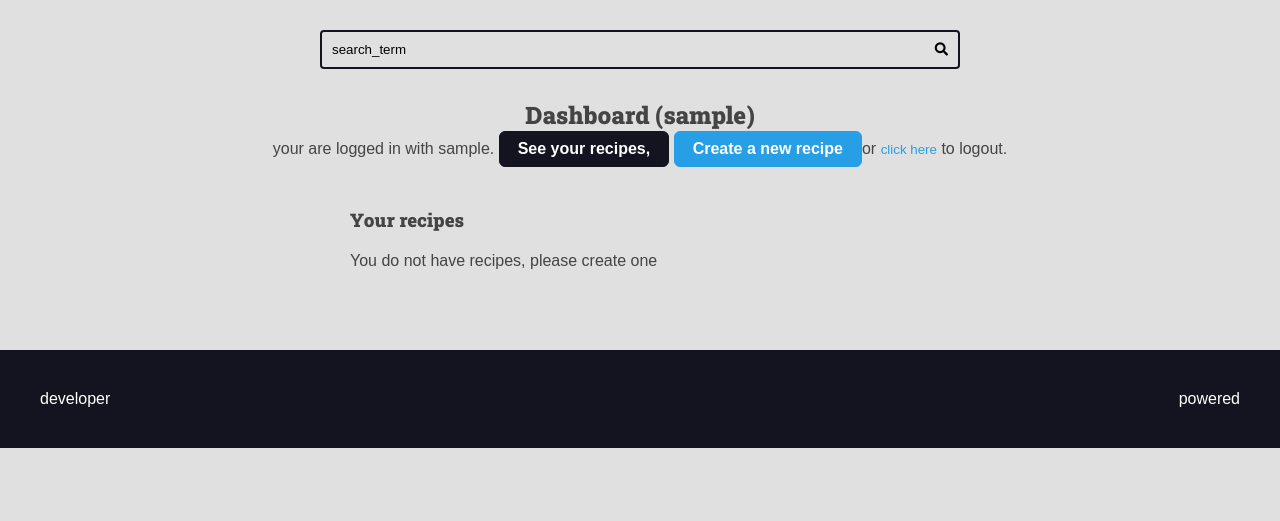
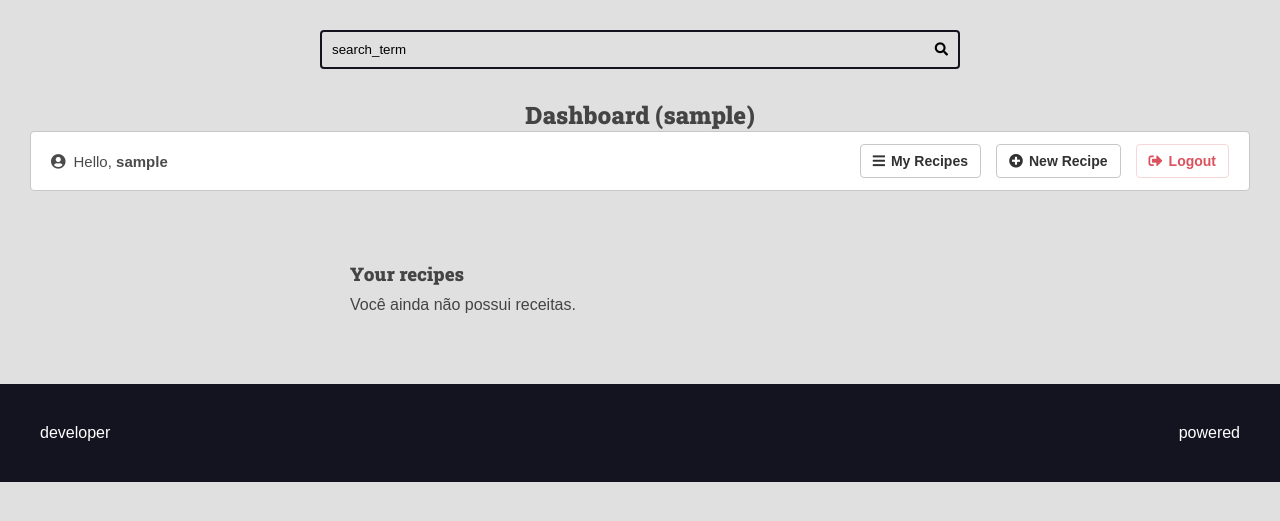
Before and after one commit to N3t30/site-de-Receitas, a Django app: page /authors/dashboard/ in a window 1280 px wide. Shown: the part 113-634 px from the top of the page. Run offline with Django 4.2, Linux system fonts and the light colour scheme; the visitor is signed in with stand-in values (Sample User, id 1); data that the repository does not hold is empty.

Commit message:
fix: atualiza URLs do dashboard e melhora layouts dos templates

```diff
--- a/authors/templates/authors/pages/dashboard.html
+++ b/authors/templates/authors/pages/dashboard.html
@@ -1,45 +1,75 @@
-
 {% extends 'global/base.html' %}
 
-{% block title %} Dashboard ({{ user }}) {% endblock title %}
+{% block title %}Dashboard ({{ user }}){% endblock title %}
 
 {% block content %}
+
 <div class="main-content center container">
+
     <h2>Dashboard ({{ user }})</h2>
+
     {% include "authors/partials/login_message.html" %}
     {% include "global/partials/messages.html" %}
 
     <div class="authors-dashboard-container">
+
         <h3>Your recipes</h3>
 
-      <ul class="authors-dashboard-list">
+        <div class="authors-dashboard-recipes">
+
             {% for recipe in recipes %}
-          <li class="authors-dashboard-item">
-            <a class="authors-dashboard-recipe-link" href="{% url 'authors:dashboard_recipe_edit' recipe.id %}">{{ recipe.title }}</a> -
+
+                <div class="authors-dashboard-recipe">
+
+                    {% include "recipes/partials/recipe.html" with is_dashboard=True %}
+
+                    <div class="authors-dashboard-actions">
+
+                        <a
+                            class="btn btn-edit"
+                            href="{% url 'authors:dashboard_recipe_edit' recipe.id %}"
+                        >
+                            <i class="fas fa-edit"></i>
+                            Editar
+                        </a>
+
                         <form
                             class="inline-form form-delete"
                             action="{% url 'authors:dashboard_recipe_delete' %}"
-            method='POST'
+                            method="POST"
                         >
                             {% csrf_token %}
-              <input type="hidden" name="id" value="{{ recipe.id }}">
-              <button class="plaintext-button" type="submit">❌</button>
+
+                            <input
+                                type="hidden"
+                                name="id"
+                                value="{{ recipe.id }}"
+                            >
+
+                            <button
+                                class="btn btn-delete"
+                                type="submit"
+                            >
+                                <i class="fas fa-trash"></i>
+                                Excluir
+                            </button>
+
                         </form>
-          </li>
+
+                    </div>
+
+                </div>
+
             {% empty %}
-          <li>
-            <p>You do not have recipes, please create one</p>
-          </li>
+
+                <p>Você ainda não possui receitas.</p>
+
             {% endfor %}
-      </ul>
+
         </div>
+
+    </div>
+
 </div>
 
 {% endblock content %}
-
-{% comment %} criando um formulário
-    <form class="inline-form" action="" method="POST">
-      botão para enviar
-      <button class="plaintext-button" type="submit">❌</button>
-    </form>
-{% endcomment %}
--- a/authors/templates/authors/pages/dashboard_recipe.html
+++ b/authors/templates/authors/pages/dashboard_recipe.html
@@ -1,4 +1,3 @@
-
 {% extends 'global/base.html' %}
 
 {% block title %} Dashboard Recipe {% endblock title %}
@@ -6,14 +5,11 @@
 {% block content %}
   <div class="main-content center container">
     <h2>Dashboard Recipe</h2>
+
     {% include "global/partials/messages.html" %}
-    {% include "authors/partials/login_message.html" %}
 
     <div class="left">
       {% include "global/partials/form.html" %}
     </div>
   </div>
-
-
-  {% include "global/partials/messages.html" %}
 {% endblock content %}
--- a/authors/templates/authors/partials/login_message.html
+++ b/authors/templates/authors/partials/login_message.html
@@ -1,13 +1,26 @@
-{% if user.is_authenticated %}
-<div>
-    your are logged in with
-    {{ request.user.username }}.
-    <a class="btn btn-secondary" href="{% url "authors:dashboard" %}">See your recipes, </a>
-    <a class="btn btn-primary" href="{% url "authors:dashboard_recipe_new" %}">Create a new recipe </a>or
-    <form class="inline-form" action="{% url "authors:logout" %}" method="POST">
-      {% csrf_token %}
-      <input type="hidden" name="username" value="{{request.user.username}}">
-      <button class='button-logout' type='submit'>click here</button>
-    </form>to logout.
+<div class="author-nav-bar">
+    <div class="author-nav-user">
+        <i class="fas fa-user-circle"></i>
+        <span>Hello, <strong>{{ request.user.username }}</strong></span>
+    </div>
+
+    <div class="author-nav-links">
+        <a href="{% url 'authors:dashboard' %}" class="author-nav-item">
+            <i class="fas fa-bars"></i>
+            <span>My Recipes</span>
+        </a>
+
+        <a href="{% url 'authors:dashboard_recipe_new' %}" class="author-nav-item">
+            <i class="fas fa-plus-circle"></i>
+            <span>New Recipe</span>
+        </a>
+
+        <form action="{% url 'authors:logout' %}" method="POST" class="inline-form">
+            {% csrf_token %}
+            <button type="submit" class="author-nav-item button-logout" title="Logout">
+                <i class="fas fa-sign-out-alt"></i>
+                <span>Logout</span>
+            </button>
+        </form>
+    </div>
 </div>
-{% endif %}
--- a/base_static/global/css/style.css
+++ b/base_static/global/css/style.css
@@ -511,3 +511,112 @@
   flex-flow: column nowrap;
   gap: calc(var(--spacing-gutter-large)) / 2;
 }
+
+/* Authors Dashboard Actions */
+
+.authors-dashboard-container .authors-dashboard-recipe {
+  margin-bottom: var(--spacing-gutter-large);
+}
+
+.authors-dashboard-actions {
+  display: flex;
+  justify-content: space-between;
+  align-items: center;
+  padding: 1.5rem var(--spacing-gutter-medium);
+  background: var(--color-gray-1);
+  border: 1px solid var(--color-gray-2);
+  border-top: none;
+  border-radius: 0 0 0.4rem 0.4rem;
+}
+
+.authors-dashboard-actions .btn {
+  display: inline-flex;
+  align-items: center;
+  justify-content: center;
+  gap: 0.8rem;
+  padding: 1rem 2rem;
+  border: none;
+  border-radius: 0.4rem;
+  font-size: 1.4rem;
+  font-weight: bold;
+  cursor: pointer;
+  transition: all 300ms ease-in-out;
+  text-decoration: none;
+}
+
+.authors-dashboard-actions .btn-edit {
+  background: var(--color-primary-dark);
+  color: var(--color-white);
+}
+
+.authors-dashboard-actions .btn-edit:hover {
+  background: var(--color-primary-dark-hover);
+}
+
+.authors-dashboard-actions .btn-delete {
+  background: var(--color-error-dark);
+  color: var(--color-white);
+}
+
+.authors-dashboard-actions .btn-delete:hover {
+  filter: brightness(0.9);
+}
+
+
+/* Author Navigation Bar */
+
+.author-nav-bar {
+  display: flex;
+  justify-content: space-between;
+  align-items: center;
+  background: var(--color-white);
+  padding: 1.2rem 2rem;
+  border: 1px solid var(--color-gray-2);
+  border-radius: 0.4rem;
+  margin-bottom: var(--spacing-gutter-medium);
+}
+
+.author-nav-user {
+  display: flex;
+  align-items: center;
+  gap: 0.8rem;
+  font-size: 1.5rem;
+  color: var(--color-gray-7);
+}
+
+.author-nav-links {
+  display: flex;
+  align-items: center;
+  gap: 1.5rem;
+}
+
+.author-nav-item {
+  display: inline-flex;
+  align-items: center;
+  gap: 0.6rem;
+  padding: 0.8rem 1.2rem;
+  color: var(--color-gray-8);
+  background: transparent;
+  border: 1px solid var(--color-gray-2);
+  border-radius: 0.4rem;
+  font-size: 1.4rem;
+  font-weight: 600;
+  text-decoration: none;
+  cursor: pointer;
+  transition: all 300ms ease-in-out;
+}
+
+.author-nav-item:hover {
+  background: var(--color-gray-1);
+  color: var(--color-black);
+}
+
+.author-nav-item.button-logout {
+  color: var(--color-error-dark);
+  border-color: var(--color-error-light);
+}
+
+.author-nav-item.button-logout:hover {
+  background: var(--color-error-light);
+  color: var(--color-error-dark);
+}
```
Also changed, not shown: authors/views/dashboard_recipe.py (+0 -8 lines), recipes/templates/recipes/partials/recipe.html (+37 -12 lines), media/recipes/covers/2026/08/08/mac.jpg (added), media/recipes/covers/2026/08/10/mac.jpg (added). Lines whose indentation alone changed are shown as unchanged.
